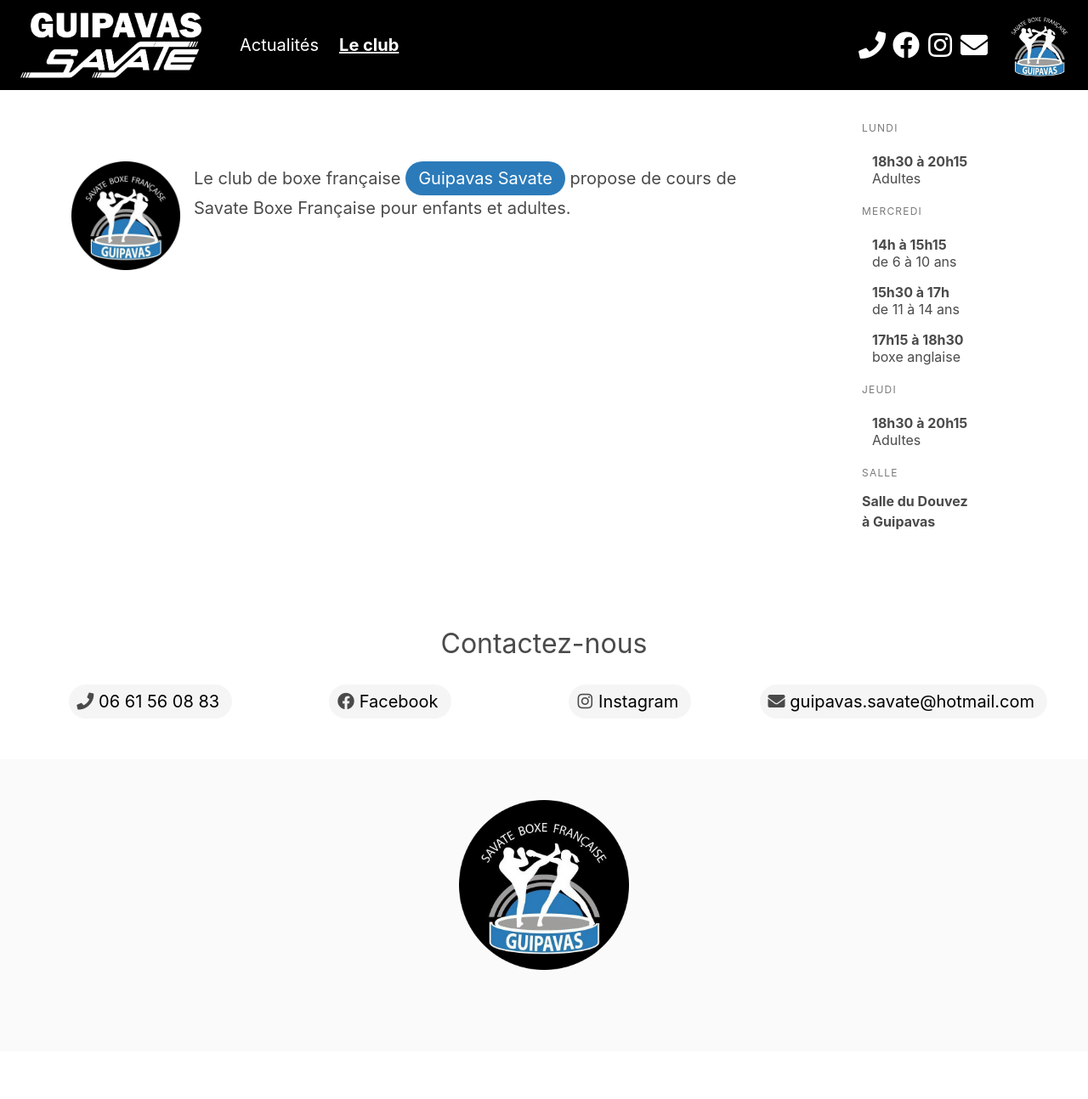
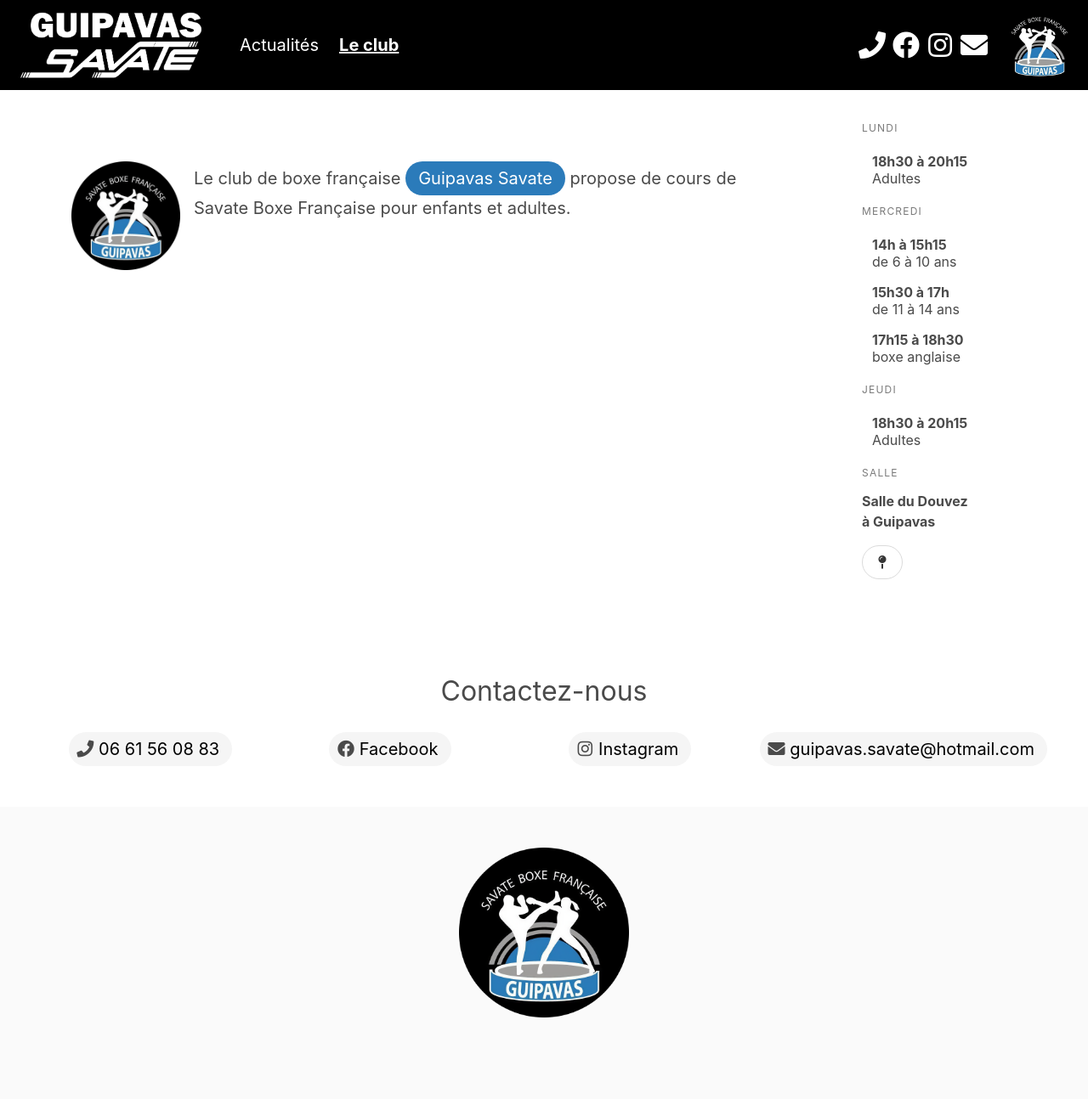
Before and after one commit to guipavas-savate/guipavas-savate.github.io, a Jekyll site: the page built from club.html, in a window 1280 px wide. Shown: the whole page at 85% size. Built offline with Jekyll 4.4.1, drawn with Linux system fonts in a browser that asks for light colours; nearby versions of some CDN libraries; before the commit the page ends 1238 px from its top, so only the background shows below that.

Commit message:
Ajout du lien vers la carte

```diff
--- a/_includes/horaires.html
+++ b/_includes/horaires.html
@@ -1,24 +1,32 @@
 <aside class="menu">
     <p class="menu-label">Lundi</p>
     <ul class="menu-list">
-        <li><a><span class="has-text-weight-bold">18h30 à 20h15</span><br/>Adultes</a></li>
+        <li><a><span class="has-text-weight-bold">18h30 à 20h15</span><br />Adultes</a></li>
     </ul>
 
     <p class="menu-label">Mercredi</p>
     <ul class="menu-list">
-        <li><a><span class="has-text-weight-bold">14h à 15h15</span><br/>de 6 à 10 ans</a></li>
-        <li><a><span class="has-text-weight-bold">15h30 à 17h</span><br/>de 11 à 14 ans</a></li>
-        <li><a><span class="has-text-weight-bold">17h15 à 18h30</span><br/>boxe anglaise</a></li>
+        <li><a><span class="has-text-weight-bold">14h à 15h15</span><br />de 6 à 10 ans</a></li>
+        <li><a><span class="has-text-weight-bold">15h30 à 17h</span><br />de 11 à 14 ans</a></li>
+        <li><a><span class="has-text-weight-bold">17h15 à 18h30</span><br />boxe anglaise</a></li>
     </ul>
 
     <p class="menu-label">Jeudi</p>
     <ul class="menu-list">
-        <li><a><span class="has-text-weight-bold">18h30 à 20h15</span><br/>Adultes</a></li>
+        <li><a><span class="has-text-weight-bold">18h30 à 20h15</span><br />Adultes</a></li>
     </ul>
 
     <p class="menu-label">Salle</p>
     <p class="has-text-weight-bold">
-        Salle du Douvez <br/> à Guipavas
+        Salle du Douvez <br /> à Guipavas
     </p>
+    <a
+        class="button is-rounded mt-4" target="_blank"
+        href="https://www.google.com/maps/place/Salle+Du+Douvez/@48.4149772,-4.3516743,17.75z/data=!4m12!1m6!3m5!1s0x4816b13dc52de413:0xd2971dd8c40ca1e8!2sSalle+Du+Douvez!8m2!3d48.414921!4d-4.3503759!3m4!1s0x4816b13dc52de413:0xd2971dd8c40ca1e8!8m2!3d48.414921!4d-4.3503759"
+    >
+        <span class="icon">
+            <i class="fas fa-map-pin"></i>
+        </span>
+    </a>
 
 </aside>
```
